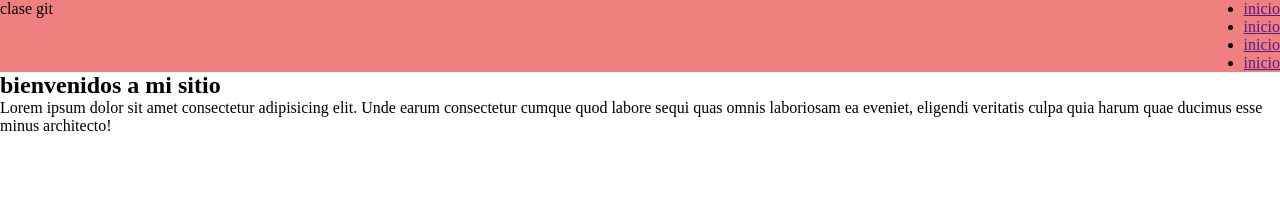
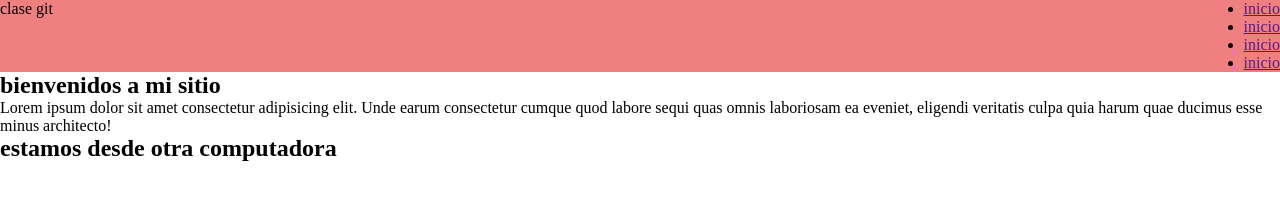
Before and after one commit to cardenasmaximiliano/git-carpeta, a plain HTML site: page index.html in a window 1280 px wide. Drawn offline with Linux system fonts and the light colour scheme.

Commit message:
subida simulada

```diff
--- a/index.html
+++ b/index.html
@@ -24,6 +24,9 @@
             <p>Lorem ipsum dolor sit amet consectetur adipisicing elit. Unde earum consectetur cumque quod labore sequi quas omnis laboriosam ea eveniet, eligendi veritatis culpa quia harum quae ducimus esse minus architecto!</p>
         </section>
         <section></section>
+        <article>
+            <h2>estamos desde otra computadora</h2>
+        </article>
     </main>
 
 </body>
```
